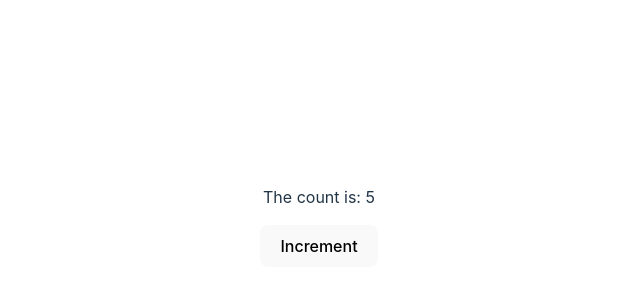
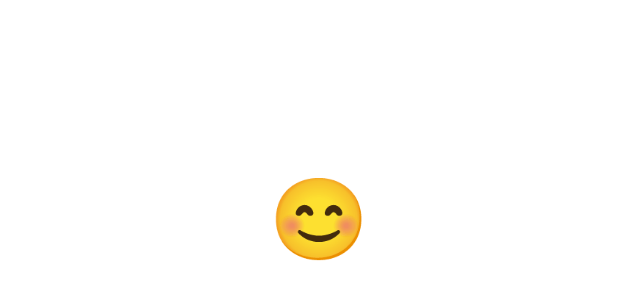
Before and after one commit to Shessire/Web-Dev-Practice, a React (Vite) app in the folder react-practice/: page / in a window 1280 px wide. Shown: the part 182-482 px from the top of the page, without its empty margins (321-961 px from the left). Built offline with nearby package versions, Linux system fonts and the light colour scheme.

Commit message:
useState toggle component

```diff
--- a/react-practice/src/App.jsx
+++ b/react-practice/src/App.jsx
@@ -11,6 +11,7 @@ import PropertyList from './PropertyList'
 import Clicker from './Clicker'
 import Form from './Form'
 import Counter from './Counter'
+import Toggler from './Toggler'
 
 const data = [
   {id: 1,item: 'eggs', quantity: 12, completed: false},
@@ -32,7 +33,8 @@ function App() {
 
   return (
     <>
-      <Counter />
+      <Toggler />
+      {/* <Counter /> */}
       {/* <Form /> */}
       {/* <Clicker message="HI!" buttonText="Please Click Me"/>
       <Clicker message="Please Stop Clicking Me" buttonText="Do Not Click Me"/> */}
--- /dev/null
+++ b/react-practice/src/Toggler.jsx
@@ -0,0 +1,19 @@
+import { useState } from "react";
+
+function Toggler () {
+    const [isHappy, setIsHappy] = useState(true)
+
+    const toggleIsHappy = () => {
+        setIsHappy(!isHappy);
+    }
+
+    return (
+        <div>
+            <p style={{fontSize: "5rem"}} onClick={toggleIsHappy}>
+                {isHappy ? "😊" : "😭"}
+            </p>
+        </div>
+    )
+}
+
+export default Toggler;
```
